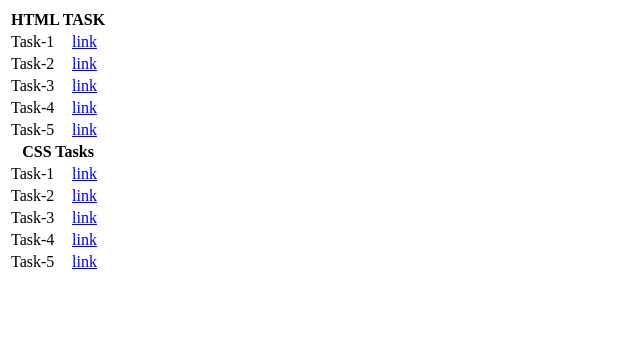
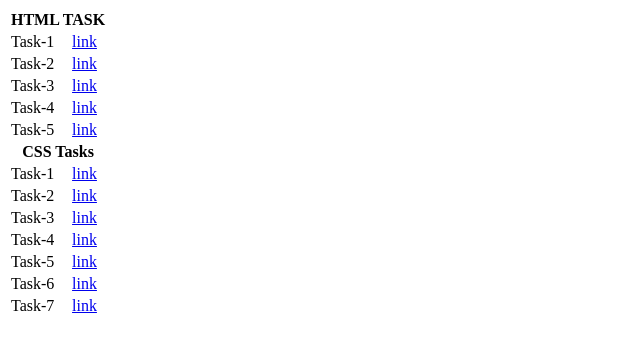
Before and after one commit to K-P-Prasanth/MERN-full-stack, a plain HTML site: page index.html in a window 1280 px wide. Shown: the whole page, without its empty margins (0-640 px from the left). Drawn offline with Linux system fonts and the light colour scheme.

Commit message:
Update index.html

```diff
--- a/index.html
+++ b/index.html
@@ -54,12 +54,12 @@
             <td><a href="CSStask5.html">link</a></td>
         </tr>
         <tr>
-            <td></td>
-            <td></td>
+            <td>Task-6</td>
+            <td><a href="CSStask6.html">link</a></td>
         </tr>
         <tr>
-            <td></td>
-            <td></td>
+            <td>Task-7</td>
+            <td><a href="CSStask7.html">link</a></td>
         </tr>
         <tr>
             <td></td>
```
